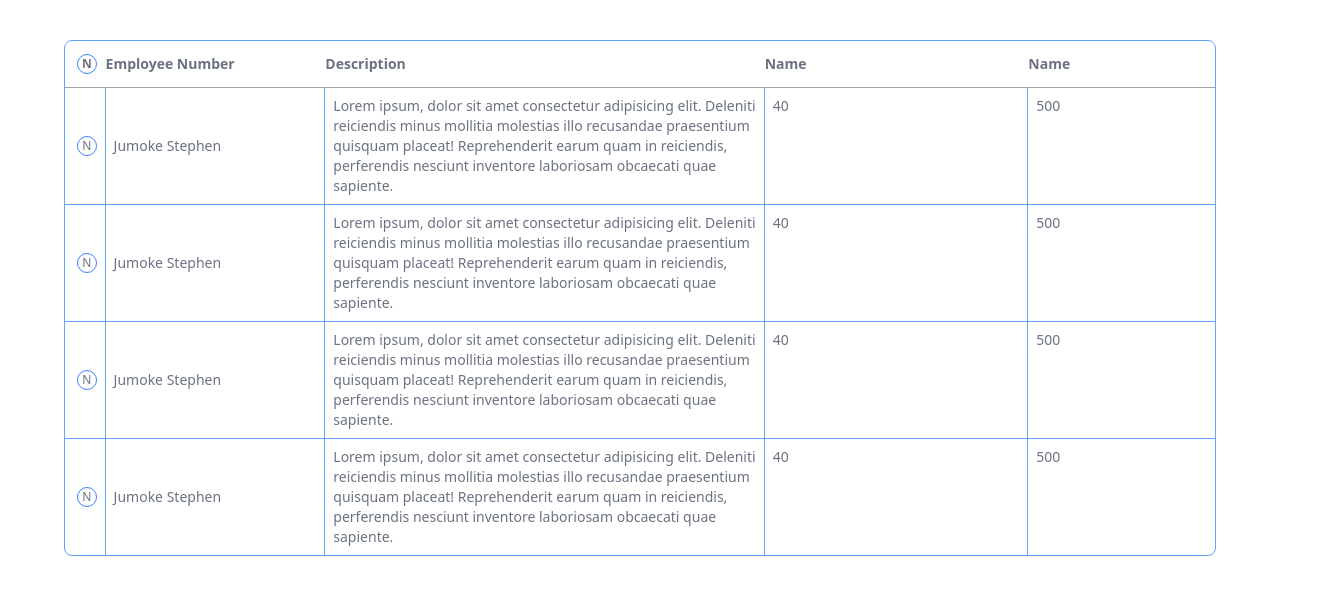
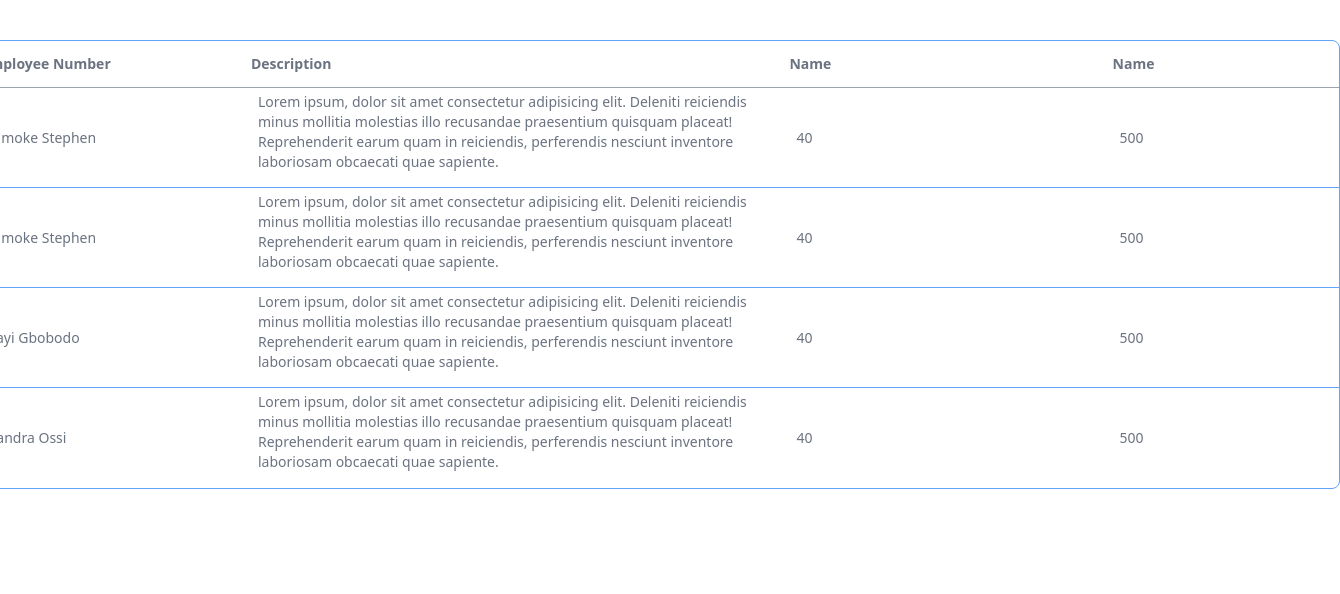
Before and after one commit to Josephenoch/data-grid, a React (Create React App) app in the folder client/: page / in a window 1280 px wide. Shown: the top 594 px of the page, 1340 px wide, since content can reach past the window. Built offline with nearby package versions, Linux system fonts and the light colour scheme.

Commit message:
:sparkles: add ability to resize table

```diff
--- a/client/src/App.tsx
+++ b/client/src/App.tsx
@@ -1,13 +1,21 @@
-import React,{FC} from 'react';
+import React,{FC, useState} from 'react';
 import DataGrid from './components/DataGrid';
 import "./index.css"
 import fakeData from './fakeData';
+import { data } from './interfaces';
 const App:FC= ()=>  {
-
+  const [width, setWidth] = useState<number>(1400);
+  const [data, setData] = useState<data[]>(fakeData)
+  // const editData = (id:number) =>{
+  //   console.log(id)
+  // }
+  const styles={
+    width:`min-w-[${width}]`
+  }
   return (
-    <div className="flex justify-center text-gray-500">
-      <div className="w-[90%] flex justify-center mt-10">
-        <DataGrid data={fakeData}/>
+    <div className="flex min-w-full justify-center text-gray-500">
+      <div className={`${styles.width} flex-col flex justify-center mt-10`}>
+        <DataGrid data={data} width={width} setWidth={setWidth}/>
       </div>
     </div>
   );
--- a/client/src/components/DataGrid.tsx
+++ b/client/src/components/DataGrid.tsx
@@ -1,21 +1,27 @@
-import React, { FC } from 'react'
-import { data } from '../interfaces'
+import React, { FC, Dispatch, SetStateAction } from 'react'
+
+import { data} from '../interfaces'
 import DataHead from './DataHead'
 import DataRow from './DataRow'
 
 interface Props{
-    data:data[]
+    data:data[],
+    width:number,
+    setWidth:Dispatch<SetStateAction<number>>
+
 }
 
-const DataGrid:FC<Props> = ({data}) => {
+const DataGrid:FC<Props> = ({data, width, setWidth}) => {
   return (
-    <table className="flex w-full rounded-lg flex-col border-[1px] border-blue-400">
+    <table className="flex w-full rounded-lg flex-col border-[1px] border-blue-400 min-w-[800px]" style={{width:width}} >
         <DataHead/>
         {data.map((datum,index,arr)=>
             <DataRow
                 key={index}
                 data={datum}
                 last={index===arr.length-1}
+                width={width}
+                setWidth={setWidth}
             />
         )}
     </table>
--- a/client/src/components/DataHead.tsx
+++ b/client/src/components/DataHead.tsx
@@ -4,8 +4,8 @@ const DataHead = () => {
   return (
     <tr className='flex text-sm p-3 justify-between border-b-[1px] border-b-gray-400 w-full'>
         <th className="w-5 h-5 text-center my-auto text-xs inline-block rounded-full border-[1px] border-blue-500 mr-2">N</th>
-        <th className="inline-block text-left  w-[20%]">Employee Number</th>
-        <th className="inline-block text-left  w-[40%]">Description</th>
+        <th className="inline-block text-left w-[20%]">Employee Number</th>
+        <th className="inline-block text-left w-[40%]">Description</th>
 
         <span className="flex justify-between w-[40%]">
             <th className="inline-block text-left w-[60%]">Name</th>
--- a/client/src/components/DataRow.tsx
+++ b/client/src/components/DataRow.tsx
@@ -1,27 +1,48 @@
-import React, { FC } from 'react'
+import React, { FC, Dispatch, SetStateAction, useState } from 'react'
 import { data } from '../interfaces'
 
 interface Props{
     last?:boolean,
-    data:data
+    data:data,
+    width:number,
+    setWidth:Dispatch<SetStateAction<number>>
 }
 
-const DataRow:FC<Props> = ({last,data}) => {
+const DataRow:FC<Props> = ({last, data, width, setWidth}) => {
+    const [height, setHeight] = useState<number>(100)
     const styles={
-        last:last?"":"border-b-[1px]"
+        last:last?"rounded-b-lg":"border-b-[1px]"
     }
+
+    const handler = (mouseDownEvent:any) => {
+        const startSize = {x:width, y:height};
+        const startPosition ={x: mouseDownEvent.pageX, y:mouseDownEvent.pageY};
+
+
+        function onMouseMove(mouseMoveEvent:any) {
+        setWidth(currentValue => startSize.x - startPosition.x + mouseMoveEvent.pageX);
+        setHeight(currentValue => startSize.y - startPosition.y + mouseMoveEvent.pageY);}
+
+        function onMouseUp() {
+        document.body.removeEventListener("mousemove", onMouseMove);
+        }
+
+        document.body.addEventListener("mousemove", onMouseMove);
+        document.body.addEventListener("mouseup", onMouseUp, { once: true });
+    };
     return(
-        <tr className={`flex px-3 text-sm justify-between w-full ${styles.last} border-blue-400`}>
-            <td className="w-5 h-5 text-center my-auto text-xs inline-block rounded-full border-[1px] border-blue-500 mr-2">N</td>
+        <tr className={` hover:bg-gray-50 cursor-pointer flex px-3 text-sm justify-between w-full ${styles.last} border-blue-400 relative min-h-[85px] overflow-clip`} style={{ height: height }}>
+            <td className="w-5 h-5 text-center my-auto text-xs inline-block rounded-full border-[1px] border-blue-500 mr-2 text-blue-400">{data.name[0].toUpperCase()}</td>
             <span className="flex justify-between w-full">
-                <td className="text-left flex items-center  border-l-[1px] border-l-blue-400 w-[20%] p-2">{data.name}</td>
-                <td className="inline-block text-left  border-l-[1px] border-l-blue-400 w-[40%] p-2">{data.description}</td>
+                <td className="text-left flex items-center  w-[20%] py-1 px-2">{data.name}</td>
+                <td className="inline-block text-left  w-[40%] py-1 px-2">{data.description}</td>
 
                 <span className="flex justify-between w-[40%]">
-                    <td className="inline-block text-left border-l-[1px] border-l-blue-400 w-[60%] p-2">{data.age}</td>
-                    <td className="inline-block text-left  border-l-[1px] border-l-blue-400 w-[40%] p-2">{data.pay}</td>
+                    <td className="inline-block text-left my-auto w-[60%] py-1 px-2">{data.age}</td>
+                    <td className="inline-block text-left my-auto w-[40%] py-1 px-2">{data.pay}</td>
                 </span>
             </span>
+            <button className="absolute bottom-0 w-2 h-2 inline-block cursor-nw-resize right-0 translate-x-[50%] translate-y-[50%]" type="button" onMouseDown={(e)=>handler(e)}></button>
         </tr>
     )
 
--- a/client/src/fakeData.tsx
+++ b/client/src/fakeData.tsx
@@ -16,14 +16,14 @@ const fakeData:data[] = [
 
     },
     {
-        name:"Jumoke Stephen",
+        name:"Fayi Gbobodo",
         description:"Lorem ipsum, dolor sit amet consectetur adipisicing elit. Deleniti reiciendis minus mollitia molestias illo recusandae praesentium quisquam placeat! Reprehenderit earum quam in reiciendis, perferendis nesciunt inventore laboriosam obcaecati quae sapiente.",
         age:40,
         pay:500
 
     },
     {
-        name:"Jumoke Stephen",
+        name:"Sandra Ossi",
         description:"Lorem ipsum, dolor sit amet consectetur adipisicing elit. Deleniti reiciendis minus mollitia molestias illo recusandae praesentium quisquam placeat! Reprehenderit earum quam in reiciendis, perferendis nesciunt inventore laboriosam obcaecati quae sapiente.",
         age:40,
         pay:500
```
Also changed, not shown: client/src/interfaces.tsx (line endings or trailing spaces).
